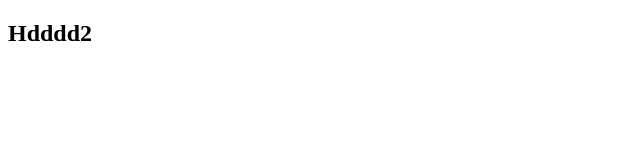
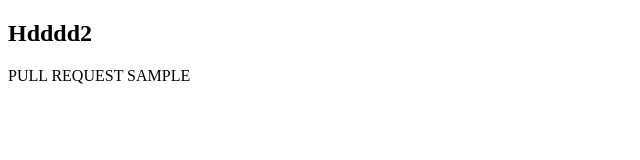
Before and after one commit to jenecorpuz/demo, a plain HTML site: page index.html in a window 1280 px wide. Shown: the whole page, without its empty margins (0-640 px from the left). Drawn offline with Linux system fonts and the light colour scheme.

Commit message:
PR sample

```diff
--- a/index.html
+++ b/index.html
@@ -7,5 +7,6 @@
 </head>
 <body>
     <h2>Hdddd2</h2>
+    <p>PULL REQUEST SAMPLE</p>
 </body>
 </html>
```
